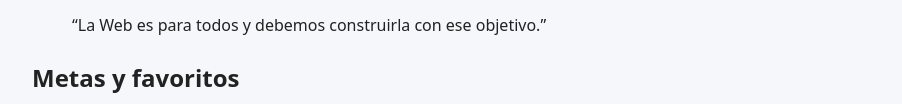
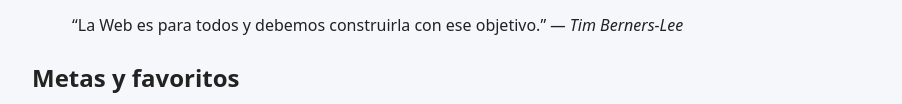
Before and after one commit to keviniacoUAI/TPs, a plain HTML site: page index.html in a window 1280 px wide. Shown: the part 384-488 px from the top of the page, without its empty margins (184-1086 px from the left). Drawn offline with Linux system fonts and the light colour scheme.

Commit message:
se agrega la cita dentro del bloque blockquote

```diff
--- a/index.html
+++ b/index.html
@@ -46,6 +46,7 @@
          </p>
         <blockquote cite="https://www.w3.org/TR/html52/">
             “La Web es para todos y debemos construirla con ese objetivo.”
+            <cite>— Tim Berners-Lee</cite>
         </blockquote>
 </section>
 
```
